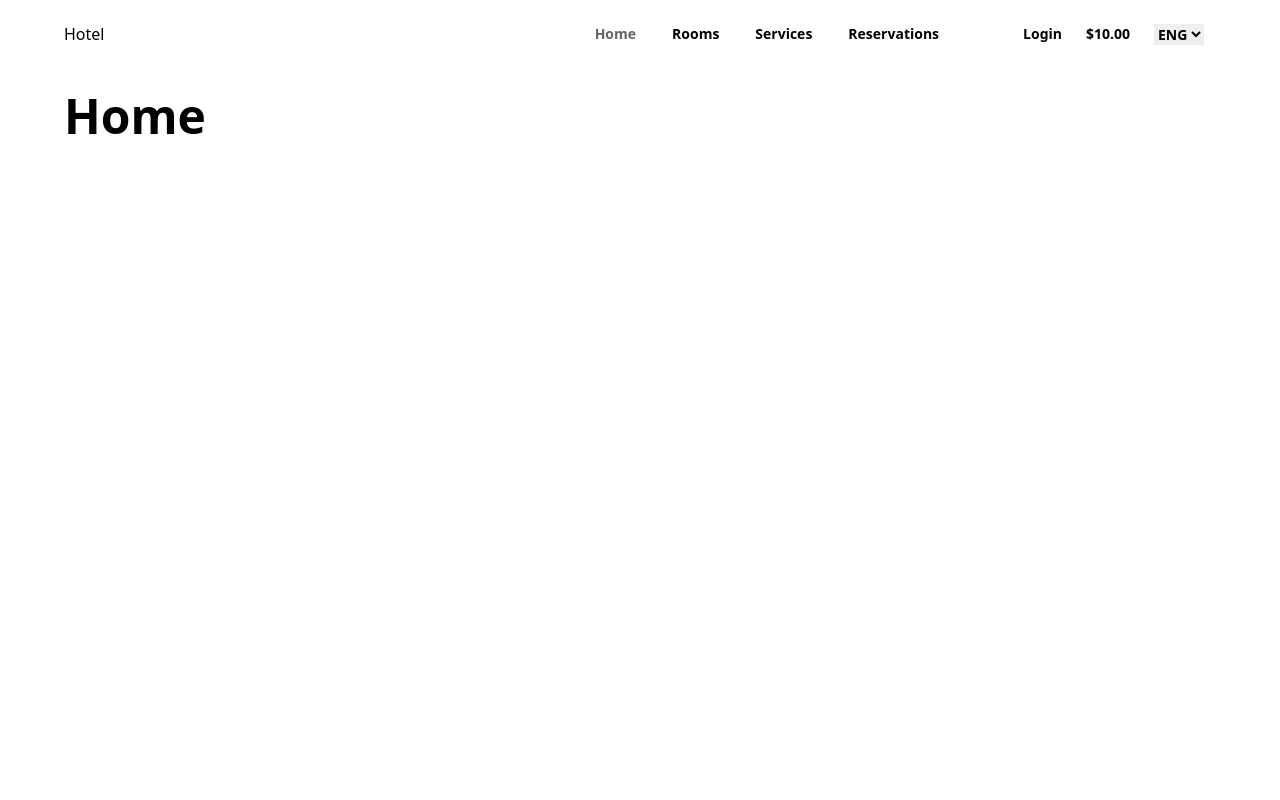
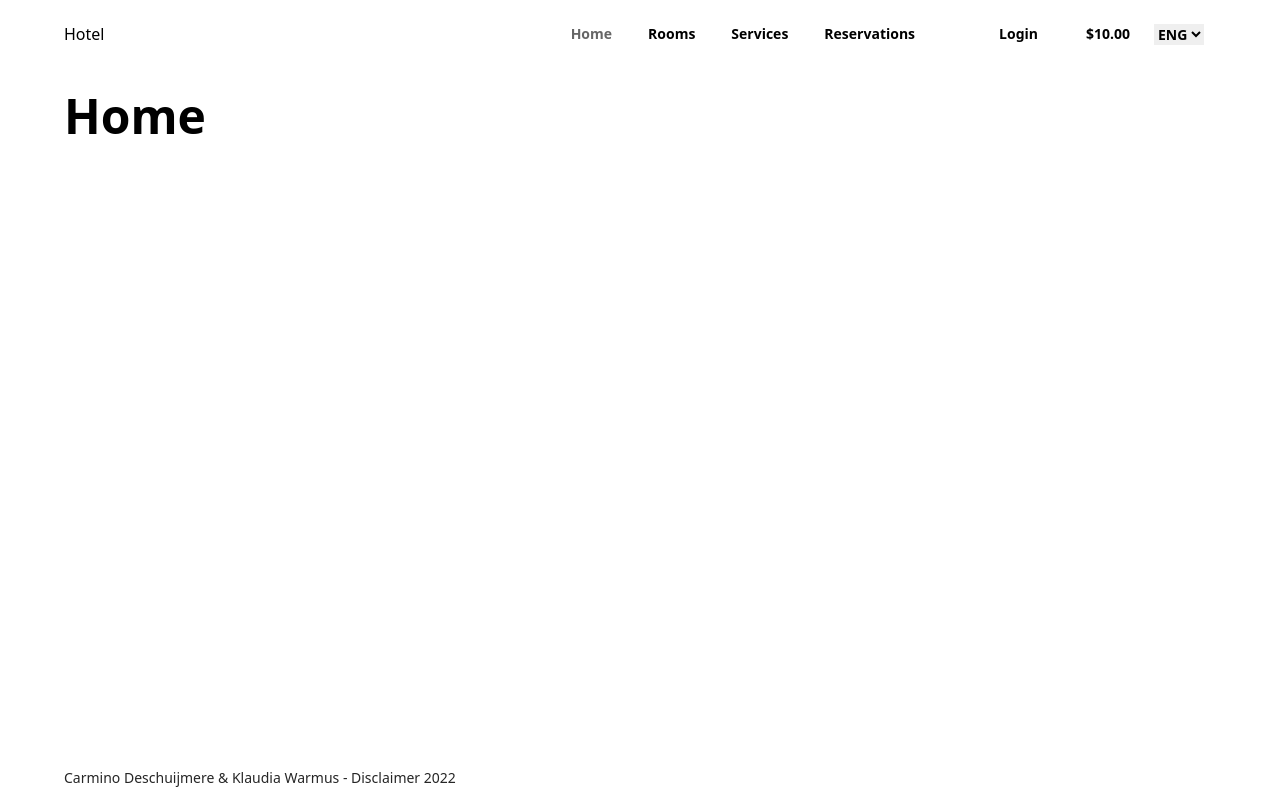
Before and after one commit to warmusklaudia/AFSWD_Hotelbeheer, a Vue app in the folder pwa/: page / in a window 1280 px wide. Built offline with nearby package versions, Linux system fonts and the light colour scheme; no server answers.

Commit message:
feat: added footer

```diff
--- /dev/null
+++ b/pwa/src/components/generic/AppFooter.vue
@@ -0,0 +1,17 @@
+<template>
+    <div class=" pt-3 pb-3">
+        <footer class="mx-auto hidden max-w-6xl sm:block">
+            <p class="text-sm text-neutral-800">
+                Carmino Deschuijmere & Klaudia Warmus - Disclaimer {{ new Date().getFullYear() }}
+            </p>
+        </footer>
+        <nav class="flex sm:hidden">
+            <AppNavigation />
+        </nav>
+    </div>
+</template>
+
+<script setup lang="ts">
+import AppNavigation from './AppNavigation.vue'
+
+</script>
--- a/pwa/src/components/generic/AppHeader.vue
+++ b/pwa/src/components/generic/AppHeader.vue
@@ -1,5 +1,5 @@
 <template>
-    <header class="px-6 mb-6 bg-themeOffWhite">
+    <header class="px-6 mb-6 md:bg-themeOffWhite">
         <nav class="mx-auto flex max-w-6xl items-center justify-between">
             <router-link class="rounded-md outline-none focus-visible:right-2" to="/">
                 <span class="font-title">Hotel</span>
--- a/pwa/src/components/generic/AppNavigation.vue
+++ b/pwa/src/components/generic/AppNavigation.vue
@@ -1,6 +1,6 @@
 <template>
     <ul
-        class="grid w-full font-title font-bold grid-cols-4 items-center text-center text-xs sm:w-auto sm:space-x-3 sm:text-left sm:text-sm">
+        class="grid w-full font-title font-bold grid-cols-5 items-center text-center text-xs sm:w-auto sm:space-x-3 sm:text-left sm:text-sm">
         <li>
             <router-link class="inline-block rounded-sm px-3 py-6 outline-none focus-visible:ring-2" to="/"
                 exact-active-class="opacity-60">
@@ -11,14 +11,14 @@
         <li>
             <router-link class="inline-block rounded-sm px-3 py-6 outline-none focus-visible:ring-2" to="/rooms"
                 active-class="opacity-60">
-                <Feather class="mx-auto mb-2 h-5 sm:hidden" />
+                <Bed class="mx-auto mb-2 h-5 sm:hidden" />
                 <p>Rooms</p>
             </router-link>
         </li>
         <li>
             <router-link class="inline-block rounded-sm px-3 py-6 outline-none focus-visible:ring-2" to="/services"
                 active-class="opacity-60">
-                <Clipboard class="mx-auto mb-2 h-5 sm:hidden" />
+                <Bath class="mx-auto mb-2 h-5 sm:hidden" />
                 <p>Services</p>
             </router-link>
         </li>
@@ -43,7 +43,7 @@
             </router-link>
             <router-link v-else class="pl-6" to="/auth/login">Login</router-link>
         </li>
-        <li>
+        <li class="hidden pl-6 sm:block">
             <ul class="flex">
                 <li class="px-3">$10.00</li>
                 <li class="px-3">
@@ -61,7 +61,7 @@
 
 <script setup lang="ts">
 import useAuthentication from '../../composables/useAuthentication'
-import { Home, Feather, Clipboard, Scroll } from 'lucide-vue-next'
+import { Home, Bed, Clipboard, Scroll, Bath } from 'lucide-vue-next'
 
 const { user } = useAuthentication()
 
--- a/pwa/src/components/holders/AppHolder.vue
+++ b/pwa/src/components/holders/AppHolder.vue
@@ -1,8 +1,12 @@
 <template>
-    <AppHeader />
-    <RouterView />
+    <div class="grid h-screen min-h-screen grid-rows-[auto_1fr_auto] sm:h-auto">
+        <AppHeader />
+        <RouterView />
+        <AppFooter />
+    </div>
 </template>
 
 <script setup lang="ts">
 import AppHeader from "../generic/AppHeader.vue";
+import AppFooter from "../generic/AppFooter.vue";
 </script>
```
